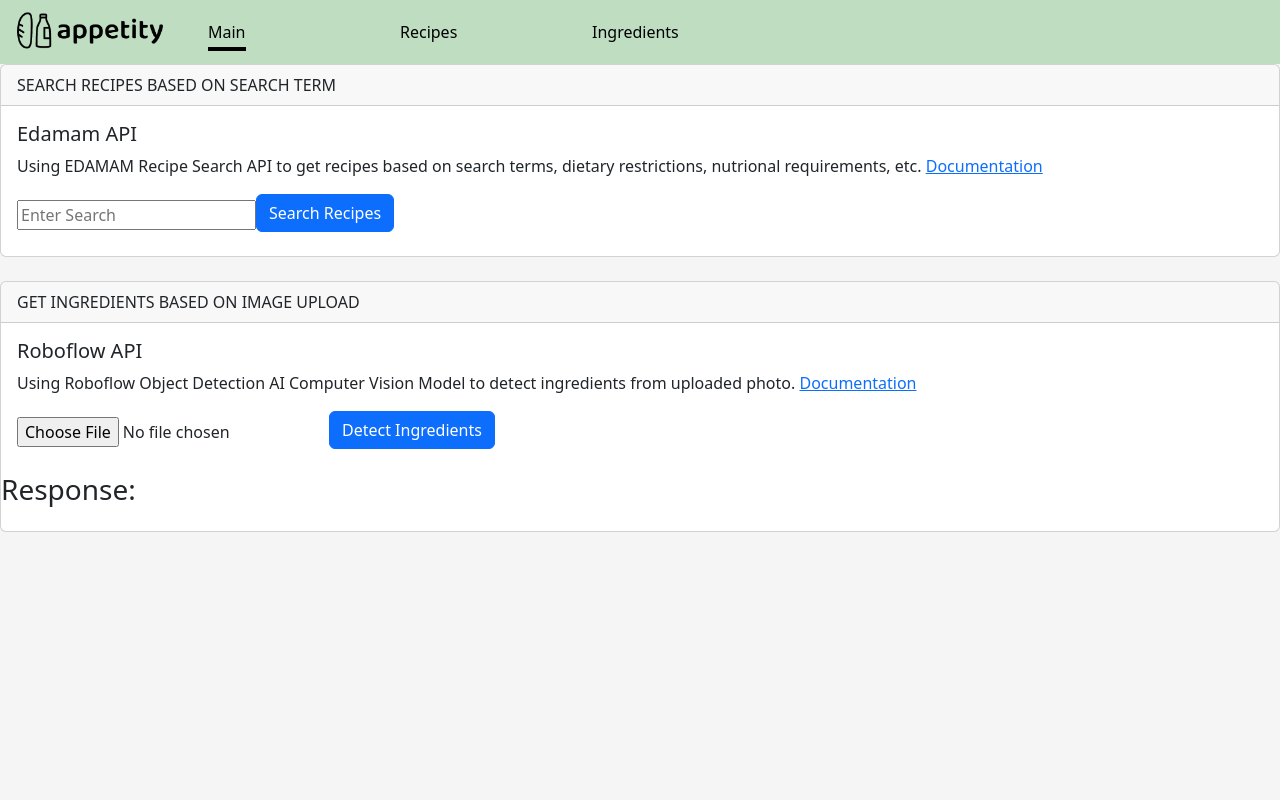
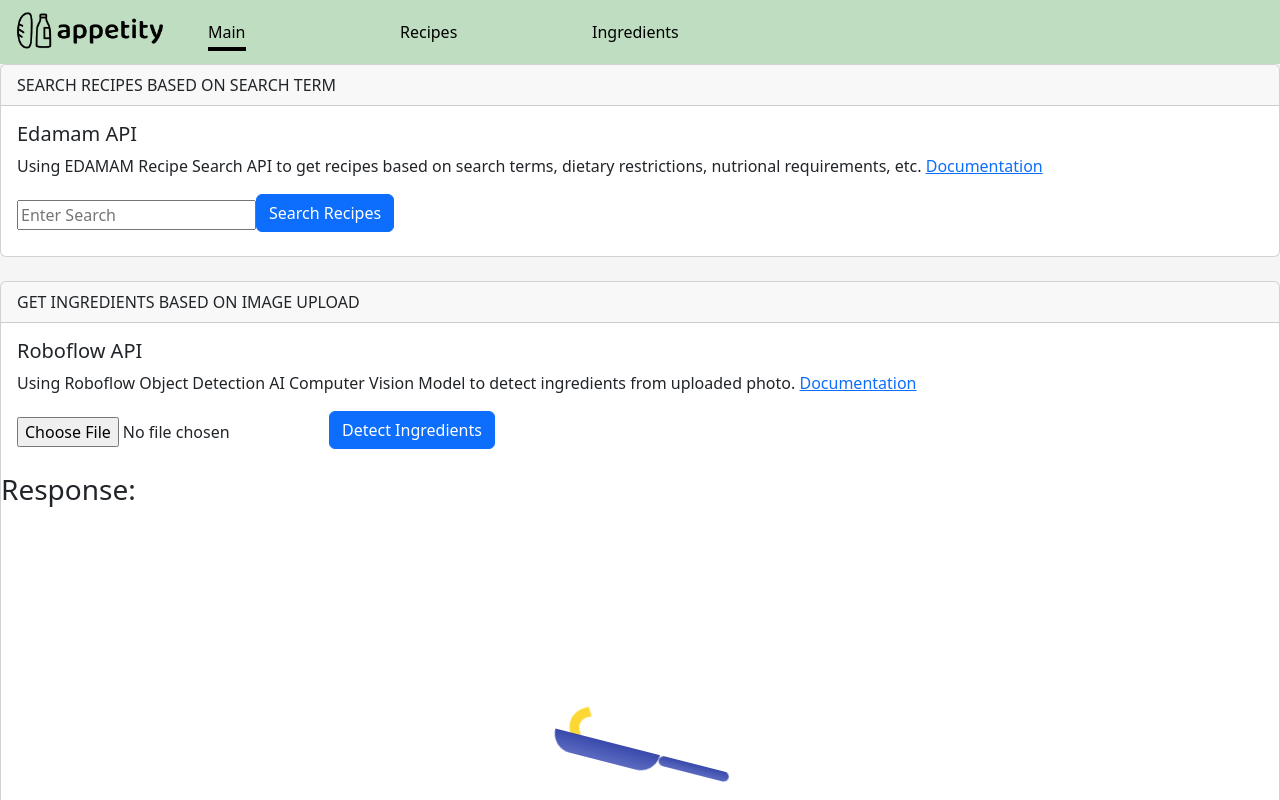
Before and after one commit to mdinizreis/Appetity, a React (Vite) app: page /main in a window 1280 px wide. Both pictures are taken after a click on the button "Detect Ingredients". Shown: the top 800 px of the page. Built offline with nearby package versions, Linux system fonts and the light colour scheme.

Commit message:
Create Loading Spinner and logic to consider user navigation

```diff
--- /dev/null
+++ b/src/components/IngredientsDisplay.module.css
@@ -0,0 +1,18 @@
+.container {
+  display: flex;
+  flex-direction: row;
+  flex-wrap: nowrap;
+  justify-content: flex-start;
+  align-items: center;
+  font-family: "Roboto";
+}
+.container .button {
+  background-image: url(/public/btnDelete.png);
+  background-repeat: no-repeat;
+  background-size: cover;
+  border-radius: 50%;
+  border: transparent;
+  height: 18px;
+  width: 18px;
+  cursor: pointer;
+}
--- /dev/null
+++ b/src/components/LoadingSpinner.jsx
@@ -0,0 +1,16 @@
+import styles from "./LoadingSpinner.module.css";
+
+const LoadingSpinner = () => {
+  return (
+    <div className={styles.panLoader}>
+      <div className={styles.loader}></div>
+      <div className={styles.panContainer}>
+        <div className={styles.pan}></div>
+        <div className={styles.handle}></div>
+      </div>
+      <div className={styles.shadow}></div>
+    </div>
+  );
+};
+
+export default LoadingSpinner;
--- /dev/null
+++ b/src/components/LoadingSpinner.module.css
@@ -0,0 +1,128 @@
+:root {
+  --component-dimension: 180px;
+  --timing: 2s;
+  --color-shadow: lightgray;
+  --pan-color-light: #3949ab;
+  --pan-color-dark: #5c6bc0;
+  --loader-color: #fdd835;
+}
+
+@keyframes loader {
+  0% {
+    width: 10%;
+    transform: rotate(0deg);
+  }
+  10% {
+    left: 0%;
+    transform: rotate(0deg);
+  }
+  20% {
+    width: 0%;
+    left: 20%;
+  }
+  30% {
+    width: 25%;
+  }
+  50% {
+    left: 15%;
+    width: 35%;
+  }
+  70% {
+    width: 30%;
+    left: 18%;
+    transform: rotate(240deg);
+  }
+  90% {
+    width: 30%;
+    left: 10%;
+  }
+  100% {
+    width: 2%;
+    left: 25%;
+    transform: rotate(360deg);
+  }
+}
+
+@keyframes pan {
+  0% {
+    transform: rotate(0deg);
+    transform-origin: top right;
+  }
+  10% {
+    transform: rotate(-2deg);
+    transform-origin: top right;
+  }
+  50% {
+    transform: rotate(15deg);
+  }
+  100% {
+    transform: rotate(0deg);
+  }
+}
+
+@keyframes shadow {
+  0% {
+    width: 30%;
+  }
+  50% {
+    width: 40%;
+    left: 20px;
+  }
+  100% {
+    width: 30%;
+  }
+}
+
+.panLoader {
+  width: var(--component-dimension);
+  height: var(--component-dimension);
+  margin: 100px auto;
+}
+
+.panLoader .loader {
+  position: relative;
+  top: 10%;
+  left: 0;
+  width: 60%;
+  height: 45%;
+  border: 10px solid transparent;
+  border-bottom: 10px solid var(--loader-color);
+  border-radius: 50%;
+  animation: loader var(--timing) infinite;
+  animation-timing-function: linear;
+}
+
+.panLoader .panContainer {
+  display: flex;
+  width: 100%;
+  animation: pan var(--timing) infinite;
+}
+
+.panLoader .pan {
+  width: 60%;
+  height: 20px;
+  background: linear-gradient(var(--pan-color-light), var(--pan-color-dark));
+  border-bottom-right-radius: 20px;
+  border-bottom-left-radius: 20px;
+}
+
+.panLoader .handle {
+  width: 40%;
+  height: 10px;
+  background: linear-gradient(var(--pan-color-light), var(--pan-color-dark));
+  border-top-right-radius: 10px;
+  border-top-left-radius: 10px;
+  border-bottom-right-radius: 10px;
+  border-bottom-left-radius: 10px;
+}
+
+.panLoader .shadow {
+  position: relative;
+  top: 15%;
+  left: 15%;
+  width: 30%;
+  height: 8px;
+  background: var(--color-shadow);
+  border-radius: 20px;
+  animation: shadow var(--timing) infinite;
+}
--- a/src/components/Upload.jsx
+++ b/src/components/Upload.jsx
@@ -1,5 +1,6 @@
 import React, { useState, useEffect } from "react";
 import { useNavigate } from "react-router-dom";
+import LoadingSpinner from "./LoadingSpinner";
 import axios from "axios";
 
 const Upload = () => {
@@ -7,6 +8,8 @@ const Upload = () => {
   const [results, setResults] = useState();
   const [file, setFile] = useState();
   const [fileBase64, setFileBase64] = useState();
+  const [isLoading, setIsLoading] = useState(false);
+  const [error, setError] = useState(null);
 
   /*====================
     BASE64 ENCODING THE UPLOADED IMAGE (REQUIRED BY ROBOFLOW API)
@@ -34,7 +37,6 @@ const Upload = () => {
   useEffect(() => {
     if (fileBase64) {
       //API Documentation: https://docs.roboflow.com/deploy/hosted-api/object-detection
-      //Inference Test Web App https://detect.roboflow.com/?model=appetity&version=2&api_key=DP7mVPDXbkpd2q9mS1hU
       axios({
         method: "POST",
         url: import.meta.env.VITE_ROBOFLOW,
@@ -56,12 +58,14 @@ const Upload = () => {
           ingredientsPrediction = [...new Set(ingredientsPrediction)]; //Remove duplicates: create new array with ingredients[] unique values
           setResults(ingredientsPrediction);
           // setResults(response.data);
+          console.log("Upload ingredients prediction: ", ingredientsPrediction);
           navigate("/RecipesByIngredients", {
             state: { haveIngredients: ingredientsPrediction },
           });
           console.log("3-Reached Successful response");
         })
         .catch(function (error) {
+          setError(err.message);
           console.log(error.message);
           console.log("4-NO RESPONSE");
         });
@@ -70,6 +74,8 @@ const Upload = () => {
 
   const handleUploadClick = (event) => {
     event.preventDefault();
+    setIsLoading(true);
+    setError(null);
     convertToBase64();
     console.log("2-Reached handleUploadClick");
   };
@@ -105,6 +111,14 @@ const Upload = () => {
       </div>
       <h3>Response:</h3>
       <p>{JSON.stringify(results)}</p>
+
+      {isLoading && (
+        <div className="centered">
+          <LoadingSpinner />
+        </div>
+      )}
+
+      {!isLoading && error && <p>{error}</p>}
     </div>
   );
 };
--- a/src/pages/RecipesByIngredients.jsx
+++ b/src/pages/RecipesByIngredients.jsx
@@ -2,6 +2,7 @@ import React, { useState, useEffect } from "react";
 import Select from "react-select";
 import { useLocation } from "react-router-dom";
 import Ingredients from "../components/Ingredients";
+import styles from "../components/IngredientsDisplay.module.css";
 
 const RecipesByIngredients = () => {
   const [ingredients, setIngredients] = useState([]);
@@ -9,11 +10,12 @@ const RecipesByIngredients = () => {
   const [ingredientOptions, setIngredientOptions] = useState([]);
 
   const location = useLocation();
+  /*====================
+   Check if location state is truthy (meaning user landed on this page from the Main page) and if it is update haveIngredients
+  otherwise set haveIngredients to null
+  ====================*/
+
   const haveIngredients = location.state?.haveIngredients ?? null;
-  // if (haveIngredients) {
-  //   setIngredients([...ingredients, haveIngredients]);
-  //   console.log("RecipesByIngredients", haveIngredients);
-  // }
 
   const handleSelectIngredient = (selectedOption) => {
     const selectedIngredient = selectedOption.value;
@@ -27,6 +29,15 @@ const RecipesByIngredients = () => {
     updatedIngredients.splice(index, 1);
     setIngredients(updatedIngredients);
   };
+
+  useEffect(() => {
+    //load roboflow detected ingredients to the ingredients array
+    if (haveIngredients) {
+      setIngredients(haveIngredients);
+      console.log("RecipesByIngredients haveIngredients", haveIngredients);
+      console.log("RecipesByIngredients ingredients", ingredients);
+    }
+  }, [haveIngredients]);
 
   useEffect(() => {
     // Fetch ingredient options from Airtable
@@ -47,6 +58,9 @@ const RecipesByIngredients = () => {
           label: record.fields.ingredient,
         }));
         setIngredientOptions(transformedOptions);
+        if (data.offset) {
+          //insert recursive call to go all the way to the 1000 items
+        }
       })
       .catch((error) => {
         console.error("Error fetching ingredient options:", error);
@@ -66,24 +80,29 @@ const RecipesByIngredients = () => {
           value={searchValue}
           onChange={handleSelectIngredient}
         />
-        {console.log(ingredients)}
-        <ul className="list-group list-group-flush">
-          {ingredients.map((ingredient, index) => (
-            <li key={index}>
-              {ingredient}
+      </div>
+      <br />
+
+      {console.log(ingredients)}
+      <div className={styles.container}>
+        {ingredients.map((ingredient, index) => (
+          <ul
+            className="list-group list-group-flush border border-warning rounded"
+            key={index}
+          >
+            <li className="list-group-item">
               <button
-                className="btn btn-danger btn-sm rounded-circle pl-10"
+                className={styles.button}
                 type="button"
                 data-toggle="tooltip"
                 data-placement="top"
                 title="Delete"
                 onClick={() => handleRemoveIngredient(index)}
-              >
-                -
-              </button>
+              ></button>{" "}
+              {ingredient}
             </li>
-          ))}
-        </ul>
+          </ul>
+        ))}
       </div>
     </>
   );
--- a/src/pages/RecipesSearch.jsx
+++ b/src/pages/RecipesSearch.jsx
@@ -2,22 +2,28 @@ import React from "react";
 import { useLocation } from "react-router-dom";
 import RecipeDisplay from "../components/RecipeDisplay";
 import styles from "../components/RecipeDisplay.module.css";
+import Recipe from "../components/Recipe";
 
 const RecipesSearch = () => {
   const location = useLocation();
   const recipes = location.state?.recipes ?? null;
-  console.log("Recipes Search Page Count:", recipes.count);
-  console.log("Recipes Search Page Hits:", recipes.hits);
+  console.log("Recipes Search Page Count:", recipes?.count);
+  console.log("Recipes Search Page Hits:", recipes?.hits);
 
   return (
-    <>
+    <div>
+      {/* Check is recipes is truthy (meaning user is landing on this page from search in the Main)
+      otherwise (user is landing on this page from click on the navbar) display the search card  */}
+      {recipes ? (
+        <div>
+          <Recipe></Recipe>
+          {/************ DISPLAY 'RECIPES FOUND' COUNTER ************/}
+          <div className={styles.recipelist}>
+            <h5>Found {recipes?.count ?? 0} Recipes</h5>
+          </div>
           {/************ DISPLAY RECIPE LIST ************/}
           <div className={styles.recipelist}>
-        <h5>Found {recipes.count} Recipes</h5>
-      </div>
-      <div className={styles.recipelist}>
-        {recipes &&
-          recipes.hits.map((hit, idx) => {
+            {recipes.hits.map((hit, idx) => {
               return (
                 <RecipeDisplay
                   calories={hit.recipe.calories}
@@ -34,7 +40,14 @@ const RecipesSearch = () => {
               );
             })}
           </div>
-    </>
+        </div>
+      ) : (
+        /*====================
+        if user is landing on this page from click on the navbar) display the search card
+        ====================*/
+        <Recipe></Recipe>
+      )}
+    </div>
   );
 };
 
```
Also changed, not shown: public/btnDelete.png (added), 1 other file (tests, documents, lock files or other folders). Lines whose indentation alone changed are shown as unchanged.
